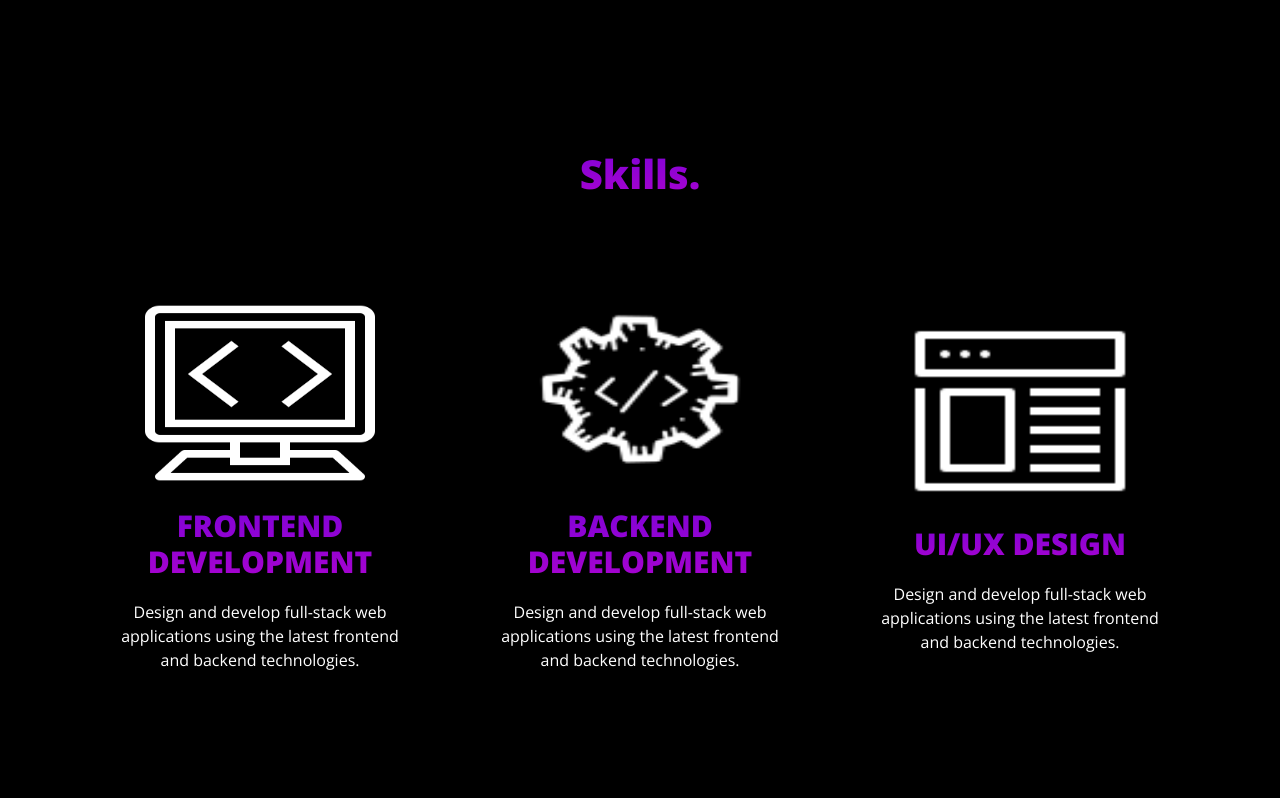
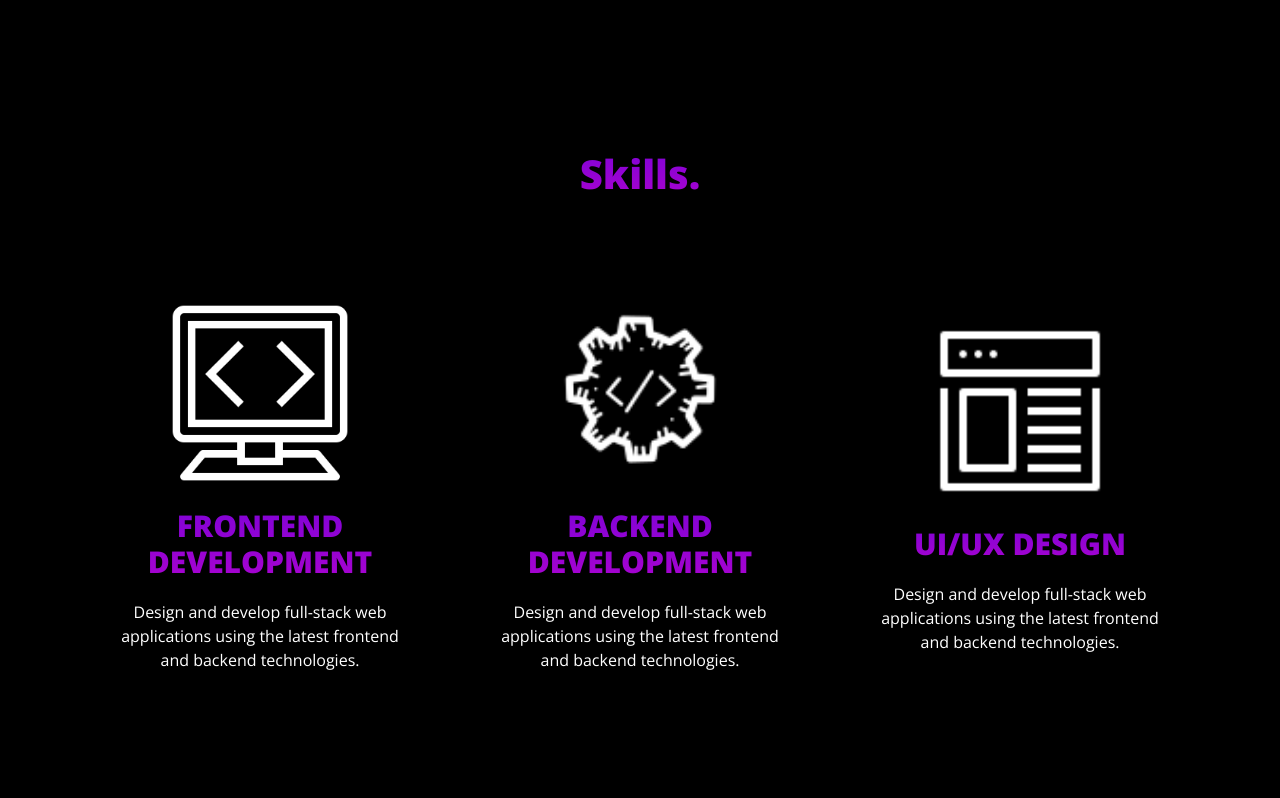
Before and after one commit to Qunnderrie1/PortfolioApp, a React (Create React App) app: page / in a window 1280 px wide. Shown: the part 982-1780 px from the top of the page. Built offline with nearby package versions, Linux system fonts and the light colour scheme.

Commit message:
made some changes

```diff
--- a/src/App.css
+++ b/src/App.css
@@ -335,8 +335,8 @@ nav .navbar .navbar-expand{
 }
 
 .skillsCard img {
-  width: 250px;
-  height: 190px;
+  width: auto;
+  height: auto;
 }
 
 .iconContainer{
```
